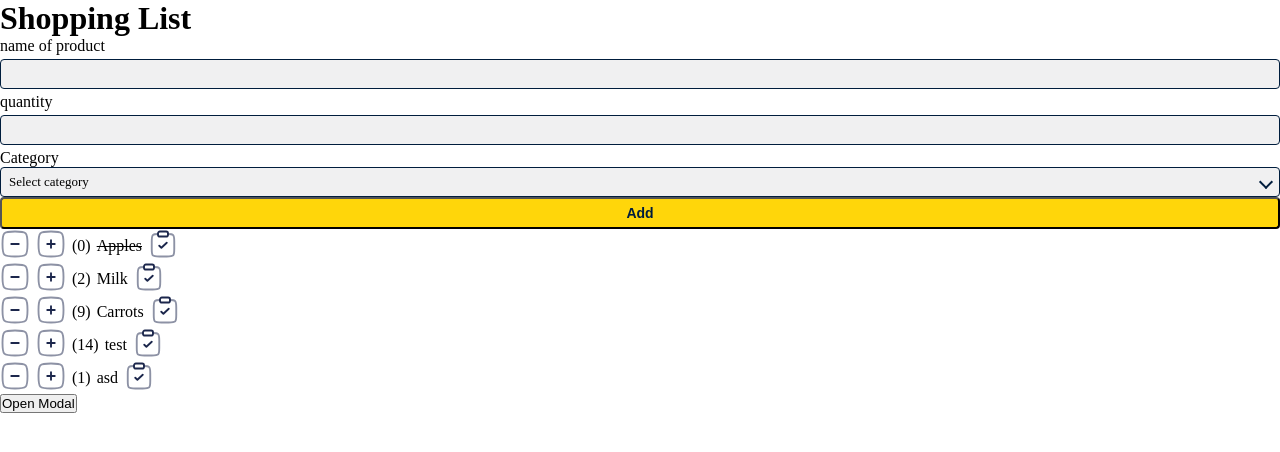
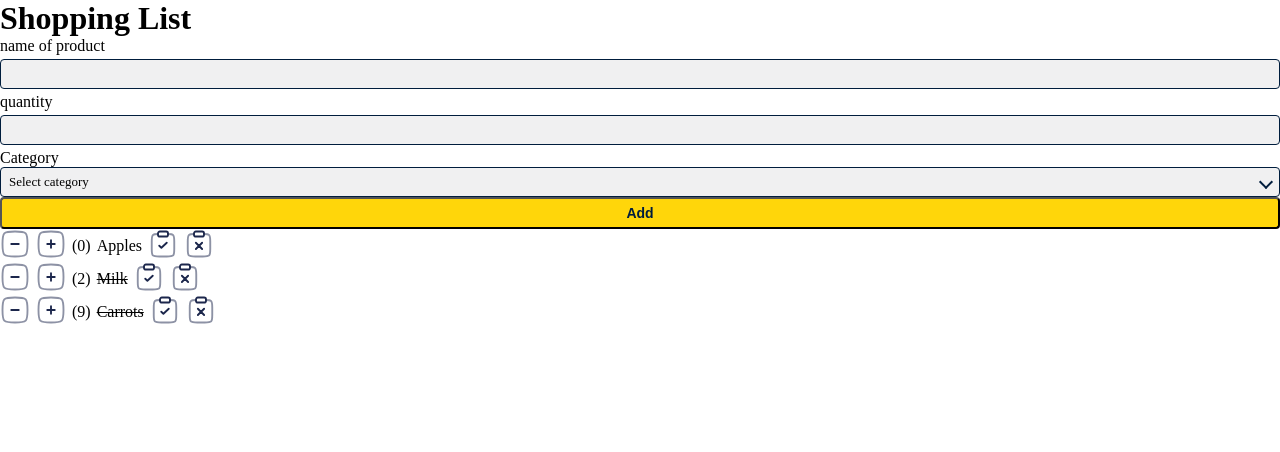
Before and after one commit to bessu4ka/dynamic-shopping-list, a React (Vite) app: page / in a window 1280 px wide. Shown: the top 452 px of the page. Built offline with nearby package versions, Linux system fonts and the light colour scheme; data requests are answered from the project's data file.

Commit message:
feature(core): added remove item logic

```diff
--- a/server/db.json
+++ b/server/db.json
@@ -5,35 +5,21 @@
       "name": "Apples",
       "quantity": 0,
       "category": "Fruits",
-      "purchased": true
+      "purchased": false
     },
     {
       "id": "2",
       "name": "Milk",
       "quantity": 2,
       "category": "Dairy",
-      "purchased": false
+      "purchased": true
     },
     {
       "id": "3",
       "name": "Carrots",
       "quantity": 9,
       "category": "Vegetables",
-      "purchased": false
-    },
-    {
-      "id": "1743344318860",
-      "name": "test",
-      "quantity": 14,
-      "category": "Dairy",
-      "purchased": false
-    },
-    {
-      "id": "1743345111483",
-      "name": "asd",
-      "quantity": 1,
-      "category": "Fruits",
-      "purchased": false
+      "purchased": true
     }
   ]
 }
--- a/src/api/shop-list.ts
+++ b/src/api/shop-list.ts
@@ -35,4 +35,12 @@ export const shopListApi = {
       console.error('Error updating purchase status:', error);
     }
   },
+
+  removeItem: async (id: string) => {
+    try {
+      return (await instance.delete(`shopList/${id}`)).data;
+    } catch (error) {
+      console.error('Error deleting item:', error);
+    }
+  },
 };
--- /dev/null
+++ b/src/components/icons/remove.tsx
@@ -0,0 +1,28 @@
+// types
+import type { FC, SVGProps } from 'react';
+
+type RemoveProps = SVGProps<SVGSVGElement>;
+
+const Remove: FC<RemoveProps> = ({ className, ...props }) => (
+  <svg viewBox='0 0 24 24' fill='none' className={className} {...props}>
+    <path
+      opacity='0.5'
+      d='M16 4C18.175 4.01211 19.3529 4.10856 20.1213 4.87694C21 5.75562 21 7.16983 21 9.99826V15.9983C21 18.8267 21 20.2409 20.1213 21.1196C19.2426 21.9983 17.8284 21.9983 15 21.9983H9C6.17157 21.9983 4.75736 21.9983 3.87868 21.1196C3 20.2409 3 18.8267 3 15.9983V9.99826C3 7.16983 3 5.75562 3.87868 4.87694C4.64706 4.10856 5.82497 4.01211 8 4'
+      stroke='#1C274C'
+      stroke-width='1.5'
+    />
+    <path
+      d='M8 3.5C8 2.67157 8.67157 2 9.5 2H14.5C15.3284 2 16 2.67157 16 3.5V4.5C16 5.32843 15.3284 6 14.5 6H9.5C8.67157 6 8 5.32843 8 4.5V3.5Z'
+      stroke='#1C274C'
+      stroke-width='1.5'
+    />
+    <path
+      d='M14.5 11L9.50004 16M9.50002 11L14.5 16'
+      stroke='#1C274C'
+      stroke-width='1.5'
+      stroke-linecap='round'
+    />
+  </svg>
+);
+
+export default Remove;
--- /dev/null
+++ b/src/hooks/useRemoveItem.mutation.ts
@@ -0,0 +1,23 @@
+// hooks
+import { useQueryClient, useMutation } from '@tanstack/react-query';
+// constants
+import { SHOP_LIST } from '../constants/query-keys';
+// utils
+import { shopListApi } from '../api/shop-list';
+// types
+import { ListItem } from '../types/list-item.type';
+
+interface RemoveQuantity {
+  id: string;
+}
+
+export const useRemoveItem = () => {
+  const queryClient = useQueryClient();
+
+  return useMutation<ListItem, Error, RemoveQuantity>({
+    mutationFn: ({ id }) => shopListApi.removeItem(id),
+    onSuccess: () => {
+      queryClient.invalidateQueries({ queryKey: [SHOP_LIST] });
+    },
+  });
+};
--- a/src/pages/App.tsx
+++ b/src/pages/App.tsx
@@ -7,6 +7,7 @@ import {
 import { useState } from 'react';
 import { useAddItem } from '../hooks/useAddItem.mutation';
 import { useShopList } from '../hooks/useShopList.query';
+import { useRemoveItem } from '../hooks/useRemoveItem.mutation';
 import { useUpdateQuantity } from '../hooks/useUpdateQuantity';
 import { useUpdatePurchaseStatus } from '../hooks/useUpdatePurchaseStatus.mutation';
 // components
@@ -16,6 +17,7 @@ import Input from '../components/ui/input/input';
 import Minus from '../components/icons/minus';
 import Modal from '../components/ui/modal/modal';
 import Button from '../components/ui/button/button';
+import Remove from '../components/icons/remove';
 import CustomSelect from '../components/ui/select/select';
 // utils
 import { zodResolver } from '@hookform/resolvers/zod';
@@ -24,9 +26,12 @@ import styles from './App.module.scss';
 
 const App = () => {
   const [isModalOpen, setIsModalOpen] = useState(false);
+  const [activeItemId, setActiveItemId] = useState<string | null>(null);
+
   const { data = [], error, isLoading } = useShopList();
   const { mutate: addItem, isPending: isAddItemLoading } = useAddItem();
   const { mutate: updateQuantity } = useUpdateQuantity();
+  const { mutate: removeItem } = useRemoveItem();
   const { mutate: updatePurchaseStatus } = useUpdatePurchaseStatus();
 
   const {
@@ -61,12 +66,22 @@ const App = () => {
     updatePurchaseStatus({ id, purchased: !purchase });
   };
 
-  const openModal = () => {
+  const openModal = (id: string) => () => {
+    setActiveItemId(id);
     setIsModalOpen(true);
   };
 
   const closeModal = () => {
     setIsModalOpen(false);
+    setActiveItemId(null);
+  };
+
+  const handleRemoveItem = () => {
+    if (activeItemId) {
+      removeItem({ id: activeItemId });
+      setActiveItemId(null);
+      setIsModalOpen(false);
+    }
   };
 
   if (isLoading) return <div>Loading...</div>;
@@ -123,6 +138,9 @@ const App = () => {
                     onClick={handleUpdatePurchaseStatus(id, purchased)}>
                     <Done />
                   </Button>
+                  <Button className={styles.iconButton} onClick={openModal(id)}>
+                    <Remove />
+                  </Button>
                 </div>
               </div>
             </div>
@@ -130,10 +148,10 @@ const App = () => {
         ))}
       </div>
 
-      <button onClick={openModal}>Open Modal</button>
       <Modal isOpen={isModalOpen} onClose={closeModal}>
-        <h2>dialog test</h2>
-        <button onClick={closeModal}>Close Modal</button>
+        <h2>Are you sure you want to delete the item?</h2>
+        <Button onClick={handleRemoveItem}>Yes</Button>
+        <Button onClick={closeModal}>No</Button>
       </Modal>
     </div>
   );
```
